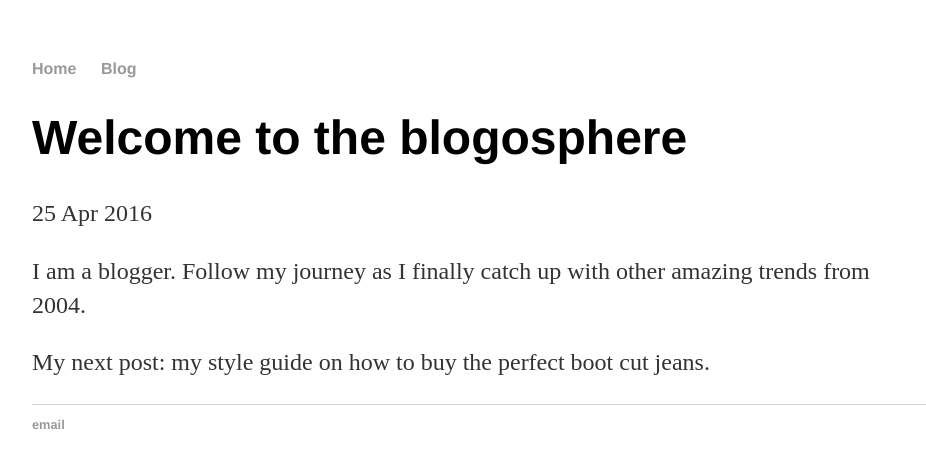
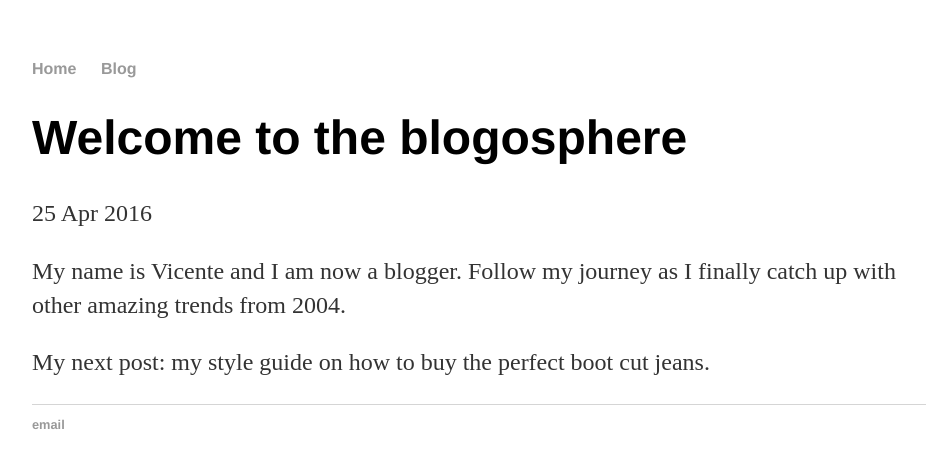
Before and after one commit to winepronecowboy/winepronecowboy.github.io, a Jekyll site: the page built from _posts/2016-04-25-welcome-to-the-blogosphere.md, in a window 1280 px wide. Shown: the top 468 px of the page, without its empty margins (160-1086 px from the left). Built offline with Jekyll 4.4.1, drawn with Linux system fonts in a browser that asks for light colours.

Commit message:
Update 2016-04-25-welcome-to-the-blogosphere.md

```diff
--- a/_posts/2016-04-25-welcome-to-the-blogosphere.md
+++ b/_posts/2016-04-25-welcome-to-the-blogosphere.md
@@ -4,6 +4,6 @@ title: "Welcome to the blogosphere"
 date: 2016-04-25
 ---
 
-I am a blogger. Follow my journey as I finally catch up with other amazing trends from 2004.
+My name is Vicente and I am now a blogger. Follow my journey as I finally catch up with other amazing trends from 2004.
 
 My next post: my style guide on how to buy the perfect boot cut jeans.
```
